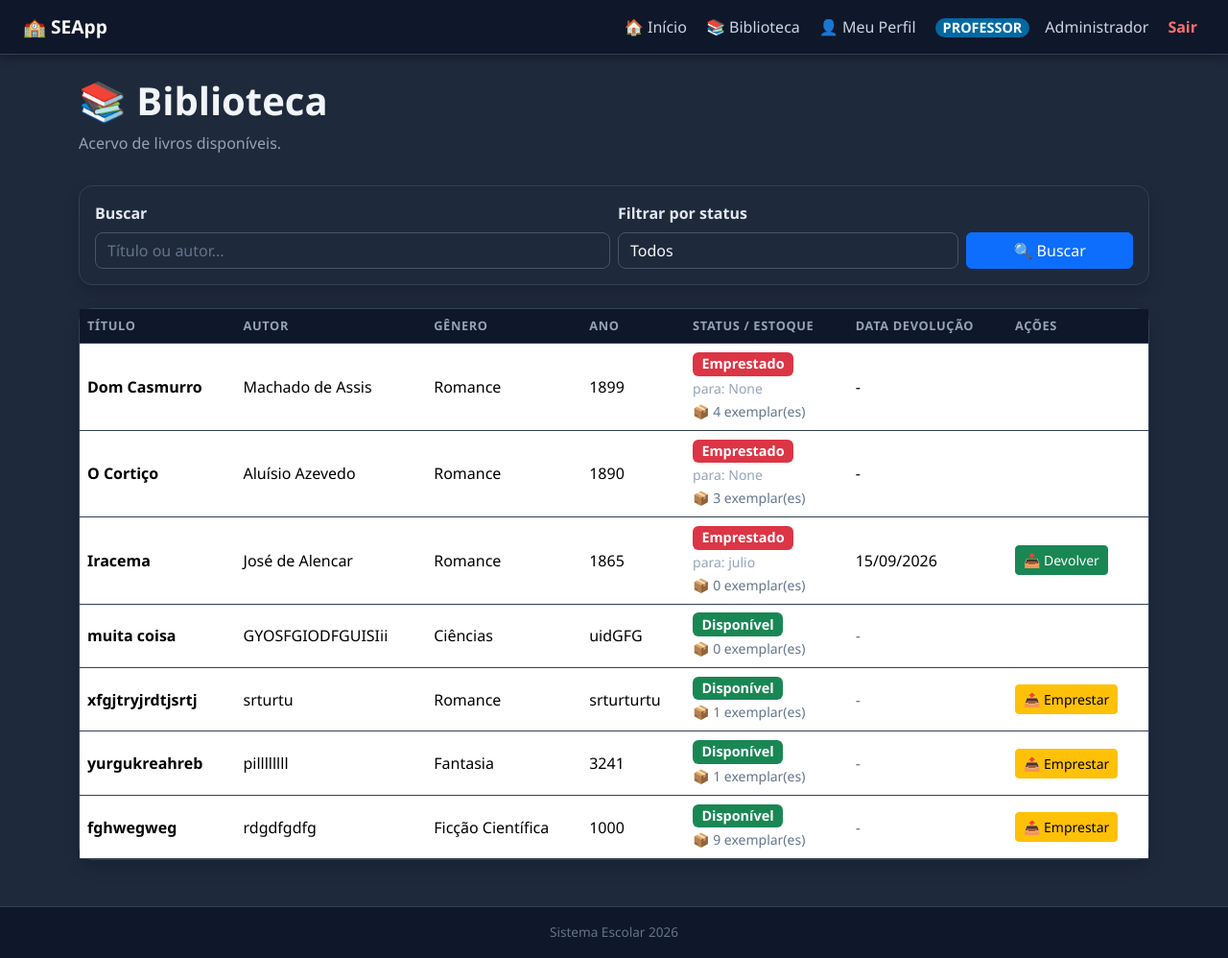
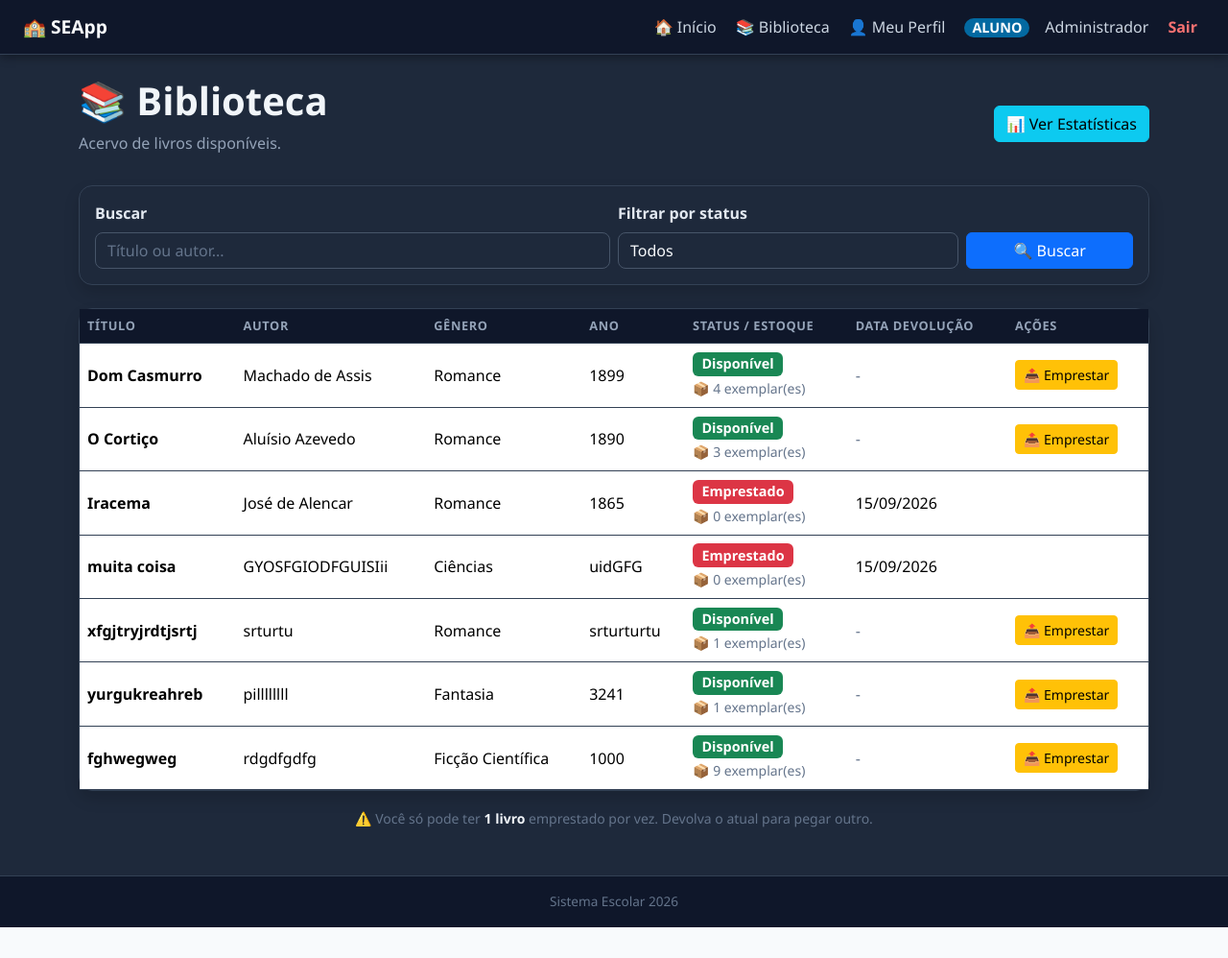
Before and after one commit to Wagaogg/escol-o-dos-irm-o, a Flask app: page /biblioteca in a window 1280 px wide. Shown: the whole page at 96% size. After the commit the page ends 966 px from the top, so only its background shows below. Run offline with Flask 3, Linux system fonts and the light colour scheme; a user stored in the database is signed in.

Commit message:
Correções na biblioteca e ajustes no gráfico Top 5

```diff
--- a/app/routes/biblioteca.py
+++ b/app/routes/biblioteca.py
@@ -8,17 +8,11 @@
 
 biblioteca_bp = Blueprint('biblioteca', __name__)
 
-# =========================
-# PERMISSÕES
-# =========================
 def is_admin():
     return session.get("tipo") in ["admin", "diretor"]
 
 def is_staff():
     return session.get("tipo") in ["admin", "diretor", "professor"]
-
-def is_professor():
-    return session.get("tipo") == "professor"
 
 def is_aluno():
     return session.get("tipo") == "aluno"
@@ -28,30 +22,24 @@
         return "-"
     return data.strftime("%d/%m/%Y")
 
-# =========================
-# BIBLIOTECA - LISTAR LIVROS
-# =========================
 @biblioteca_bp.route("/biblioteca")
 def listar():
     if 'usuario_id' not in session:
         return redirect(url_for('auth.login'))
 
-    # Busca todos os livros
     livros = Livro.query.all()
-
-    # Filtros
     busca = request.args.get("busca", "").lower()
     filtro = request.args.get("filtro", "todos")
 
     resultado = livros
     if busca:
         resultado = [l for l in resultado if busca in l.titulo.lower() or busca in (l.autor or "").lower()]
+
     if filtro == "disponivel":
         resultado = [l for l in resultado if l.estoque > 0]
     elif filtro == "emprestado":
         resultado = [l for l in resultado if l.estoque == 0]
 
-    # Nome do aluno logado (para preencher modal)
     nome_aluno_logado = None
     if is_aluno():
         usuario_id = session.get('usuario_id')
@@ -59,29 +47,52 @@
         if aluno and aluno.usuario:
             nome_aluno_logado = aluno.usuario.nome
 
-    # Verifica se o aluno já tem um livro emprestado
+    # Verifica se o ALUNO LOGADO já tem um livro emprestado (usando nome normalizado)
     aluno_tem_livro = False
     if is_aluno():
         usuario_id = session.get('usuario_id')
         aluno = Aluno.query.filter_by(usuario_id=usuario_id).first()
-        if aluno:
-            livro_emprestado = Livro.query.filter_by(emprestado=True, emprestado_para=aluno.usuario.nome).first()
+        if aluno and aluno.usuario:
+            nome_aluno = aluno.usuario.nome.strip().lower()
+            livro_emprestado = Livro.query.filter(
+                Livro.emprestado_para.isnot(None),
+                db.func.lower(Livro.emprestado_para) == nome_aluno
+            ).first()
             if livro_emprestado:
                 aluno_tem_livro = True
 
-    # Prepara dados para o template
     livros_lista = []
     for livro in resultado:
-        # Verifica se o livro está emprestado para o usuário atual
+        esta_emprestado = livro.emprestado_para is not None
+
+        # 🔥 LÓGICA DE PODE_DEVOLVER (com logs)
         pode_devolver = False
-        if livro.emprestado and livro.emprestado_para:
+        if esta_emprestado:
             if is_staff():
                 pode_devolver = True
+                print(f"✅ STAFF: pode devolver {livro.titulo}")
             elif is_aluno():
                 usuario_id = session.get('usuario_id')
                 aluno = Aluno.query.filter_by(usuario_id=usuario_id).first()
-                if aluno and aluno.usuario and aluno.usuario.nome == livro.emprestado_para:
-                    pode_devolver = True
+                if aluno and aluno.usuario:
+                    nome_aluno = aluno.usuario.nome.strip().lower()
+                    nome_emprestado = livro.emprestado_para.strip().lower()
+                    # 🔥 LOG PARA DEBUG
+                    print(f"🔍 Aluno logado: '{nome_aluno}' | Emprestado para: '{nome_emprestado}' | Livro: {livro.titulo}")
+                    if nome_aluno == nome_emprestado:
+                        pode_devolver = True
+                        print(f"✅ PODE DEVOLVER: {nome_aluno} == {nome_emprestado}")
+                    else:
+                        pode_devolver = False
+                        print(f"❌ NÃO PODE DEVOLVER: {nome_aluno} != {nome_emprestado}")
+
+        # Pode emprestar se: estoque > 0 e (staff ou (aluno sem livro))
+        pode_emprestar = False
+        if livro.estoque > 0:
+            if is_staff():
+                pode_emprestar = True
+            elif is_aluno() and not aluno_tem_livro:
+                pode_emprestar = True
 
         livros_lista.append({
             "id": livro.id,
@@ -93,12 +104,10 @@
             "quantidade": livro.quantidade,
             "estoque": livro.estoque,
             "estoque_display": livro.estoque,
-            "emprestado": livro.emprestado,
-            "emprestado_para": livro.emprestado_para,
-            "data_devolucao": livro.data_devolucao,
+            "emprestado": esta_emprestado,
             "data_devolucao_br": formatar_data_br(livro.data_devolucao),
             "pode_devolver": pode_devolver,
-            "pode_emprestar": (livro.estoque > 0 and (is_staff() or (is_aluno() and not aluno_tem_livro)))
+            "pode_emprestar": pode_emprestar
         })
 
     return render_template(
@@ -110,9 +119,6 @@
         nome_aluno_logado=nome_aluno_logado
     )
 
-# =========================
-# CADASTRAR LIVRO
-# =========================
 @biblioteca_bp.route("/biblioteca/cadastrar")
 def cadastrar_livro():
     if 'usuario_id' not in session:
@@ -136,7 +142,6 @@
     ano = request.form.get("ano")
     genero = request.form.get("genero")
 
-    # Valida ano
     if ano and not ano.isdigit():
         flash("Ano de publicação inválido. Use apenas números.", "danger")
         return redirect(url_for('biblioteca.cadastrar_livro'))
@@ -166,7 +171,6 @@
         quantidade=quantidade,
         estoque=quantidade,
         prazo_devolucao=prazo_devolucao,
-        emprestado=False,
         emprestado_para=None,
         data_emprestimo=None,
         data_devolucao=None
@@ -177,9 +181,6 @@
     flash(f"Livro cadastrado com sucesso! {quantidade} exemplar(es) em estoque. Prazo: {prazo_devolucao} dias.", "success")
     return redirect(url_for('biblioteca.listar'))
 
-# =========================
-# EMPRESTAR LIVRO
-# =========================
 @biblioteca_bp.route("/biblioteca/emprestar", methods=["POST"])
 def emprestar_livro():
     if 'usuario_id' not in session:
@@ -209,7 +210,6 @@
         flash("Este livro não tem exemplares disponíveis.", "danger")
         return redirect(url_for('biblioteca.listar'))
 
-    # Verifica se o aluno já tem um livro emprestado (se for aluno)
     if is_aluno():
         usuario_id = session.get('usuario_id')
         aluno = Aluno.query.filter_by(usuario_id=usuario_id).first()
@@ -217,24 +217,25 @@
             flash("Aluno não encontrado no sistema.", "danger")
             return redirect(url_for('biblioteca.listar'))
 
-        # Verifica se o aluno já tem livro emprestado
-        livro_emprestado = Livro.query.filter_by(emprestado=True, emprestado_para=aluno.usuario.nome).first()
+        nome_aluno_logado = aluno.usuario.nome.strip().lower()
+        # Verifica se o aluno já tem um livro emprestado
+        livro_emprestado = Livro.query.filter(
+            Livro.emprestado_para.isnot(None),
+            db.func.lower(Livro.emprestado_para) == nome_aluno_logado
+        ).first()
         if livro_emprestado:
             flash(f"Você já possui um livro emprestado: {livro_emprestado.titulo}. Devolva antes de pegar outro.", "danger")
             return redirect(url_for('biblioteca.listar'))
 
         # Verifica se o nome digitado é o próprio aluno
-        if nome_aluno.lower() != aluno.usuario.nome.lower():
+        if nome_aluno.lower() != nome_aluno_logado:
             flash("Aluno só pode emprestar livros para si mesmo.", "danger")
             return redirect(url_for('biblioteca.listar'))
 
     # Realiza empréstimo
     livro.estoque -= 1
-    livro.emprestado = True
     livro.emprestado_para = nome_aluno
     livro.data_emprestimo = datetime.now().date()
-
-    # Calcula data de devolução com base no prazo
     prazo_dias = livro.prazo_devolucao or 7
     livro.data_devolucao = datetime.now().date() + timedelta(days=prazo_dias)
 
@@ -244,9 +245,6 @@
     flash(f"Empréstimo realizado! {livro.titulo} - Devolver até: {data_br}.", "success")
     return redirect(url_for('biblioteca.listar'))
 
-# =========================
-# DEVOLVER LIVRO
-# =========================
 @biblioteca_bp.route("/biblioteca/<int:livro_id>/devolver", methods=["POST"])
 def devolver_livro(livro_id):
     if 'usuario_id' not in session:
@@ -257,23 +255,31 @@
         flash("Livro não encontrado.", "danger")
         return redirect(url_for('biblioteca.listar'))
 
-    if not livro.emprestado:
+    if not livro.emprestado_para:
         flash("Este livro não está emprestado.", "warning")
         return redirect(url_for('biblioteca.listar'))
 
-    # Verifica permissão
+    # 🔥 LÓGICA DE DEVOLUÇÃO (com logs)
     pode_devolver = False
     if is_staff():
         pode_devolver = True
+        print(f"✅ STAFF: devolvendo {livro.titulo}")
     elif is_aluno():
         usuario_id = session.get('usuario_id')
         aluno = Aluno.query.filter_by(usuario_id=usuario_id).first()
-        if aluno and aluno.usuario and aluno.usuario.nome == livro.emprestado_para:
-            pode_devolver = True
+        if aluno and aluno.usuario:
+            nome_aluno = aluno.usuario.nome.strip().lower()
+            nome_emprestado = livro.emprestado_para.strip().lower()
+            print(f"🔍 Aluno logado: '{nome_aluno}' | Emprestado para: '{nome_emprestado}' | Livro: {livro.titulo}")
+            if nome_aluno == nome_emprestado:
+                pode_devolver = True
+                print(f"✅ PODE DEVOLVER: {nome_aluno} == {nome_emprestado}")
+            else:
+                pode_devolver = False
+                print(f"❌ NÃO PODE DEVOLVER: {nome_aluno} != {nome_emprestado}")
 
     if pode_devolver:
         livro.estoque += 1
-        livro.emprestado = False
         livro.emprestado_para = None
         livro.data_emprestimo = None
         livro.data_devolucao = None
@@ -284,9 +290,6 @@
 
     return redirect(url_for('biblioteca.listar'))
 
-# =========================
-# EXCLUIR LIVRO
-# =========================
 @biblioteca_bp.route("/biblioteca/<int:livro_id>/excluir", methods=["POST"])
 def excluir_livro(livro_id):
     if 'usuario_id' not in session:
--- a/templates/biblioteca/listar.html
+++ b/templates/biblioteca/listar.html
@@ -10,9 +10,14 @@
             <h1 class="fw-bold" style="color: #f1f5f9;">📚 Biblioteca</h1>
             <p style="color: #94a3b8;">Acervo de livros disponíveis.</p>
         </div>
-        {% if tipo == "admin" or tipo == "diretor" %}
-        <a href="{{ url_for('biblioteca.cadastrar_livro') }}" class="btn btn-primary">+ Novo Livro</a>
-        {% endif %}
+        <div class="d-flex gap-2">
+            {% if tipo == "admin" or tipo == "diretor" %}
+            <a href="{{ url_for('biblioteca.cadastrar_livro') }}" class="btn btn-primary">+ Novo Livro</a>
+            {% endif %}
+            <button type="button" class="btn btn-info" data-bs-toggle="modal" data-bs-target="#estatisticasModal">
+                📊 Ver Estatísticas
+            </button>
+        </div>
     </div>
 
     <!-- FILTROS -->
@@ -65,8 +70,6 @@
                                 <td>
                                     {% if livro.emprestado %}
                                         <span class="badge bg-danger">Emprestado</span>
-                                        <br>
-                                        <small style="color: #94a3b8;">para: {{ livro.emprestado_para }}</small>
                                     {% else %}
                                         <span class="badge bg-success">Disponível</span>
                                     {% endif %}
@@ -83,8 +86,8 @@
                                 <td>
                                     <div class="d-flex gap-2 flex-wrap">
 
-                                        <!-- EMPRESTAR -->
-                                        {% if not livro.emprestado and livro.pode_emprestar %}
+                                        <!-- EMPRESTAR (agora só depende de pode_emprestar) -->
+                                        {% if livro.pode_emprestar %}
                                         <button type="button" class="btn btn-sm btn-warning"
                                                 data-bs-toggle="modal" data-bs-target="#modalEmprestar"
                                                 data-livro-id="{{ livro.id }}" data-titulo="{{ livro.titulo }}">
@@ -168,12 +171,33 @@
     </div>
 </div>
 
+<!-- MODAL ESTATÍSTICAS - TOP 5 LIVROS MAIS EMPRESTADOS -->
+<div class="modal fade" id="estatisticasModal" tabindex="-1">
+    <div class="modal-dialog modal-lg">
+        <div class="modal-content" style="background:#1e293b; border:1px solid #334155; color:#f1f5f9;">
+            <div class="modal-header border-0">
+                <h5 class="modal-title">📊 Top 5 Livros Mais Emprestados</h5>
+                <button type="button" class="btn-close btn-close-white" data-bs-dismiss="modal"></button>
+            </div>
+            <div class="modal-body">
+                <canvas id="graficoPizza" height="250"></canvas>
+                <p class="text-center text-secondary mt-2" id="legendaGrafico">Carregando dados...</p>
+            </div>
+            <div class="modal-footer border-0">
+                <button type="button" class="btn btn-secondary" data-bs-dismiss="modal">Fechar</button>
+            </div>
+        </div>
+    </div>
+</div>
+
 <!-- Campos ocultos para o JS -->
 <input type="hidden" id="tipoUsuario" value="{{ session.get('tipo') }}">
 <input type="hidden" id="nomeAluno" value="{{ nome_aluno_logado or '' }}">
 
+<script src="https://cdn.jsdelivr.net/npm/chart.js"></script>
 <script>
 document.addEventListener("DOMContentLoaded", function() {
+    // MODAL DE EMPRÉSTIMO
     const modal = document.getElementById('modalEmprestar');
     if (modal) {
         modal.addEventListener('show.bs.modal', function(event) {
@@ -200,6 +224,68 @@
             }
         });
     }
+
+    // GRÁFICO TOP 5 LIVROS EMPRESTADOS
+    const modalEstatisticas = document.getElementById('estatisticasModal');
+    let grafico = null;
+
+    modalEstatisticas.addEventListener('show.bs.modal', function() {
+        fetch('/api/livros_emprestados')
+            .then(response => response.json())
+            .then(data => {
+                const dados = data.dados;
+                const labels = dados.map(item => item.label);
+                const values = dados.map(item => item.value);
+
+                const total = values.reduce((a, b) => a + b, 0);
+                document.getElementById('legendaGrafico').textContent =
+                    total > 0 ? `Total de exemplares emprestados (top 5): ${total}` : 'Nenhum livro emprestado no momento.';
+
+                if (grafico) grafico.destroy();
+
+                const ctx = document.getElementById('graficoPizza').getContext('2d');
+                grafico = new Chart(ctx, {
+                    type: 'pie',
+                    data: {
+                        labels: labels,
+                        datasets: [{
+                            data: values,
+                            backgroundColor: [
+                                '#FF6384', '#36A2EB', '#FFCE56', '#4BC0C0', '#9966FF'
+                            ],
+                            borderWidth: 1
+                        }]
+                    },
+                    options: {
+                        responsive: true,
+                        plugins: {
+                            legend: {
+                                position: 'bottom',
+                                labels: {
+                                    color: '#f1f5f9',
+                                    font: { size: 12 }
+                                }
+                            },
+                            tooltip: {
+                                callbacks: {
+                                    label: function(context) {
+                                        let label = context.label || '';
+                                        let value = context.parsed || 0;
+                                        let total = context.dataset.data.reduce((a, b) => a + b, 0);
+                                        let percentage = total > 0 ? ((value / total) * 100).toFixed(1) : 0;
+                                        return `${label}: ${value} exemplar(es) (${percentage}%)`;
+                                    }
+                                }
+                            }
+                        }
+                    }
+                });
+            })
+            .catch(error => {
+                console.error('Erro ao carregar dados:', error);
+                document.getElementById('legendaGrafico').textContent = 'Erro ao carregar dados.';
+            });
+    });
 });
 </script>
 
```
Also changed, not shown: instance/escola.db.
